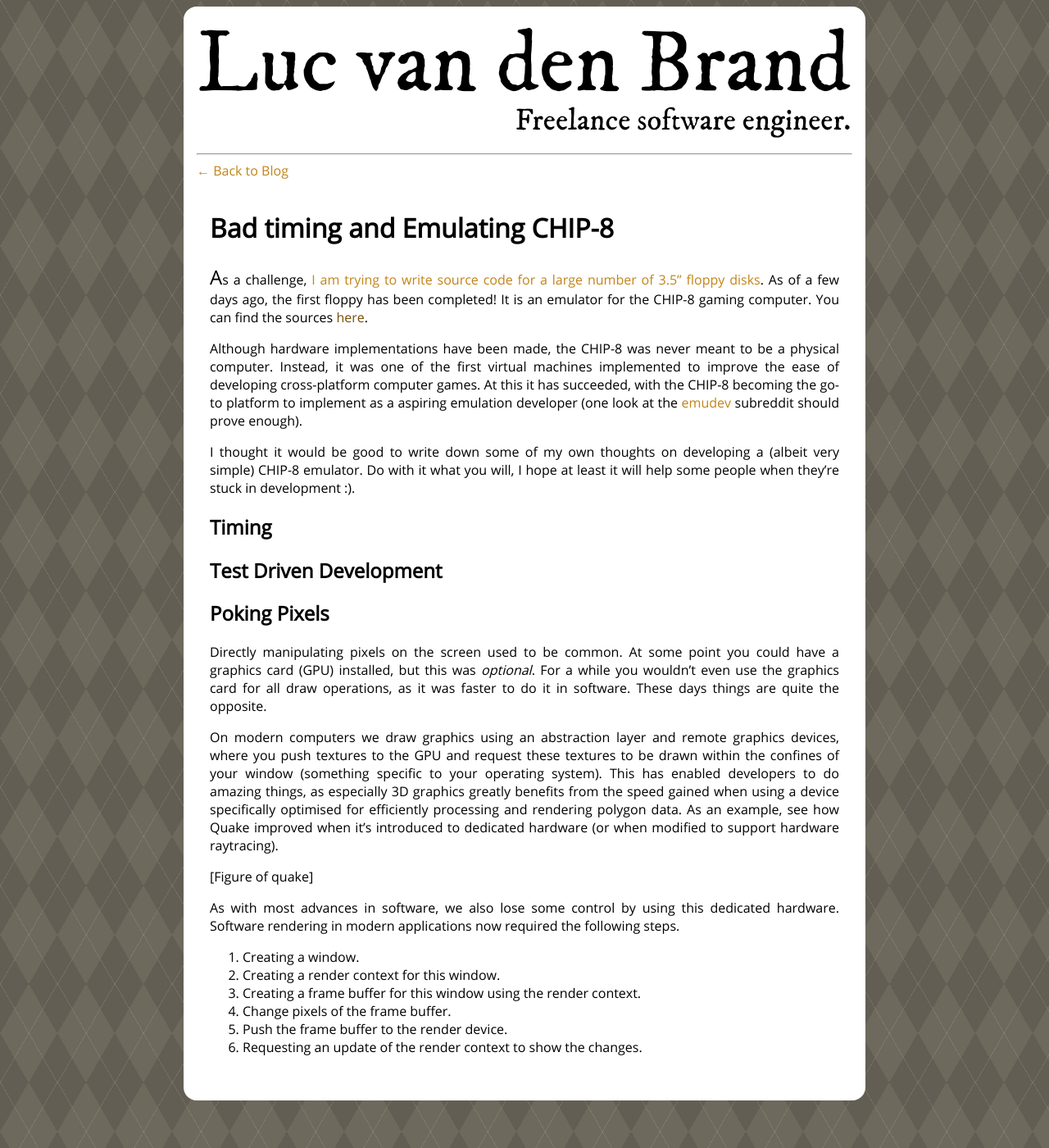
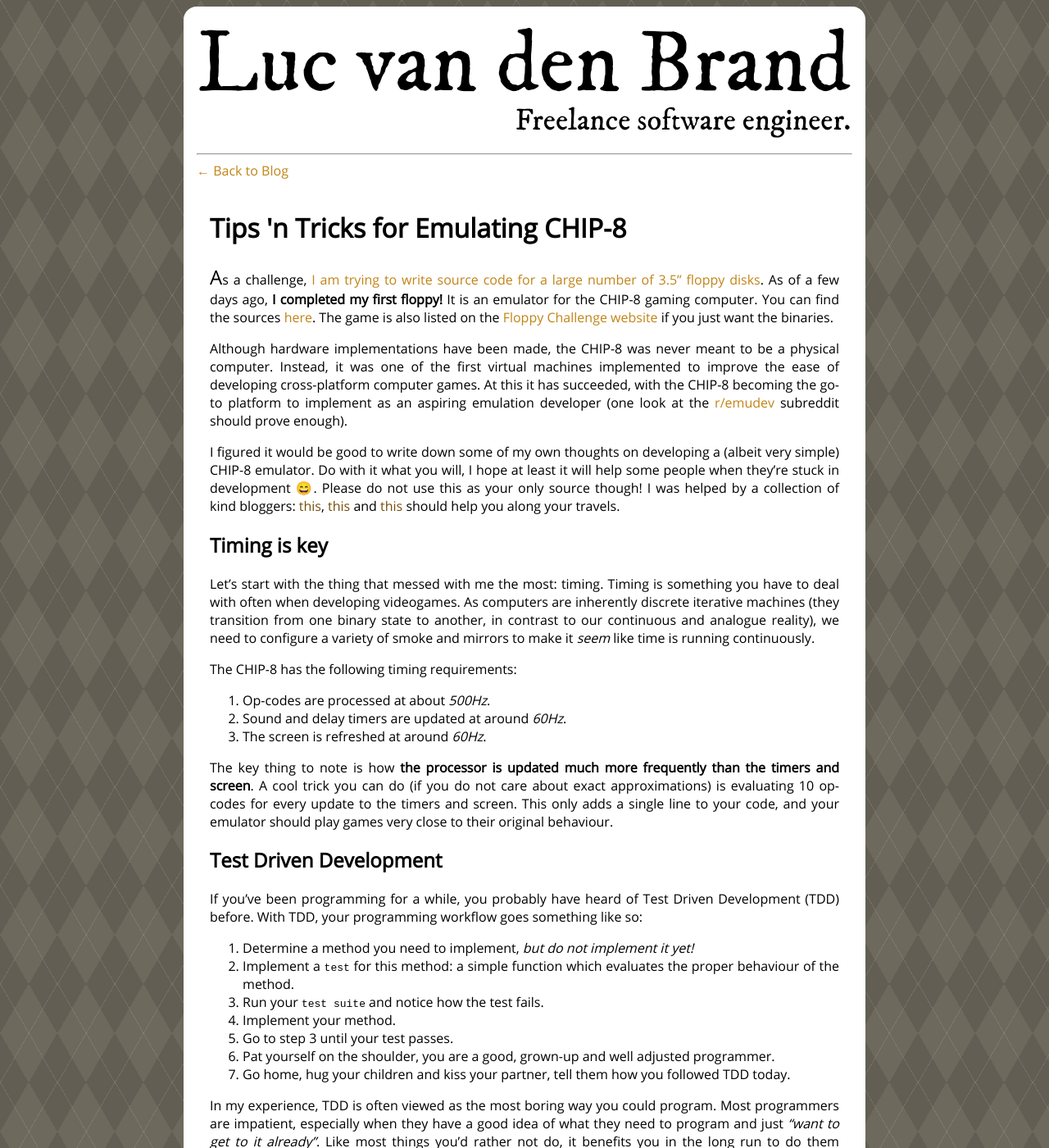
Before and after one commit to LucvandenBrand/lucvandenbrand.github.io, a Jekyll site: the page built from _posts/2019-10-11-Chip-8-emu.markdown, in a window 1280 px wide and 1400 px high. Shown: the whole window at 82% size. Built offline with Jekyll 4.4.1, drawn with Linux system fonts in a browser that asks for light colours; some of the changed text lies outside the part shown.

```diff
--- a/_posts/2019-10-04-Floppy-Challenge.markdown
+++ b/_posts/2019-10-04-Floppy-Challenge.markdown
@@ -12,6 +12,6 @@
 
 **Fill all 242 floppies with your own software.**
 
-There are no additional rules, as long as the program fits, it sits. I will be sharing my progress on this blog, where I'll try to explain how every floppy has been filled for those who might be interested. Of course I do not expect this project to end anytime soon. However, why the rush? I'm looking forward to seeing what I'll learn during the upcoming years :).
+There are no additional rules, as long as the program fits, it sits. I will be sharing my progress on this blog, where I'll try to explain how every floppy has been filled for those who might be interested. Of course I do not expect this project to end anytime soon. However, why the rush? I'm looking forward to seeing what I'll learn during the upcoming years 😌.
 
 For every floppy filled, I will add an entry to the project's main website: [https://floppychallenge.com](https://floppychallenge.com). Do you want to follow the project more closely? Feel free to star the associated [GitHub repository](https://github.com/LucvandenBrand/FloppyChallenge).
--- a/_posts/2019-10-11-Chip-8-emu.markdown
+++ b/_posts/2019-10-11-Chip-8-emu.markdown
@@ -1,33 +1,52 @@
 ---
 layout: post
-title:  "Bad timing and Emulating CHIP-8"
+title:  "Tips 'n Tricks for Emulating CHIP-8"
 summary: "Some notes on writing your first emulator, and what to look out for."
 date:   2019-10-04
 categories: challenge programming retro emulation
 ---
 
-As a challenge, [I am trying to write source code for a large number of 3.5" floppy disks]({ site.baseurl }}{% post_url 2019-10-04-Floppy-Challenge%}). As of a few days ago, the first floppy has been completed! It is an emulator for the CHIP-8 gaming computer. You can find the sources [here]().
+As a challenge, [I am trying to write source code for a large number of 3.5" floppy disks]({{ site.baseurl }}{% post_url 2019-10-04-Floppy-Challenge %}). As of a few days ago, **I completed my first floppy!** It is an emulator for the CHIP-8 gaming computer. You can find the sources [here](https://github.com/LucvandenBrand/FloppyChallenge/tree/master/floppies/chip-8-emu). The game is also listed on the [Floppy Challenge website](https://floppychallenge.com) if you just want the binaries.
 
-Although hardware implementations have been made, the CHIP-8 was never meant to be a physical computer. Instead, it was one of the first virtual machines implemented to improve the ease of developing cross-platform computer games. At this it has succeeded, with the CHIP-8 becoming the go-to platform to implement as a aspiring emulation developer (one look at the [emudev](https://www.reddit.com/r/EmuDev/) subreddit should prove enough).
+Although hardware implementations have been made, the CHIP-8 was never meant to be a physical computer. Instead, it was one of the first virtual machines implemented to improve the ease of developing cross-platform computer games. At this it has succeeded, with the CHIP-8 becoming the go-to platform to implement as an aspiring emulation developer (one look at the [r/emudev](https://www.reddit.com/r/EmuDev/) subreddit should prove enough).
 
-I thought it would be good to write down some of my own thoughts on developing a (albeit very simple) CHIP-8 emulator. Do with it what you will, I hope at least it will help some people when they're stuck in development :).
+I figured it would be good to write down some of my own thoughts on developing a (albeit very simple) CHIP-8 emulator. Do with it what you will, I hope at least it will help some people when they're stuck in development 😄. Please do not use this as your only source though! I was helped by a collection of kind bloggers: [this](), [this]() and [this]() should help you along your travels.
 
-## Timing
+## Timing is key
+Let's start with the thing that messed with me the most: timing. Timing is something you have to deal with often when developing videogames. As computers are inherently discrete iterative machines (they transition from one binary state to another, in contrast to our continuous and analogue reality), we need to configure a variety of smoke and mirrors to make it _seem_ like time is running continuously.
+
+The CHIP-8 has the following timing requirements:
+1. Op-codes are processed at about _500Hz_.
+2. Sound and delay timers are updated at around _60Hz_.
+3. The screen is refreshed at around _60Hz_.
+
+The key thing to note is how **the processor is updated much more frequently than the timers and screen**. A cool trick you can do (if you do not care about exact approximations) is evaluating 10 op-codes for every update to the timers and screen. This only adds a single line to your code, and your emulator should play games very close to their original behaviour.
 
 ## Test Driven Development
+If you've been programming for a while, you probably have heard of Test Driven Development (TDD) before. With TDD, your programming workflow goes something like so:
+
+1. Determine a method you need to implement, _but do not implement it yet!_
+2. Implement a `test` for this method: a simple function which evaluates the proper behaviour of the method.
+3. Run your `test suite` and notice how the test fails.
+4. Implement your method.
+5. Go to step 3 until your test passes.
+6. Pat yourself on the shoulder, you are a good, grown-up and well adjusted programmer.
+7. Go home, hug your children and kiss your partner, tell them how you followed TDD today.
+
+In my experience, TDD is often viewed as the most boring way you could program. Most programmers are impatient, especially when they have a good idea of what they need to program and just _"want to get to it already"_. Like most things you'd rather not do, it benefits you in the long run to do them anyway. When it comes to developing the CHIP-8 emulator, it was especially beneficial to **first develop a collection of tests that verify the expected behaviour of your op-code parser**. You might find your expectations to be wrong (which is a bug in its own right), but it will really help you to hunt down the inevitable collection of bugs you will discover.
 
 ## Poking Pixels
 Directly manipulating pixels on the screen used to be common. At some point you could have a graphics card (GPU) installed, but this was _optional_. For a while you wouldn't even use the graphics card for all draw operations, as it was faster to do it in software. These days things are quite the opposite.
 
-On modern computers we draw graphics using an abstraction layer and remote graphics devices, where you push textures to the GPU and request these textures to be drawn within the confines of your window (something specific to your operating system). This has enabled developers to do amazing things, as especially 3D graphics greatly benefits from the speed gained when using a device specifically optimised for efficiently processing and rendering polygon data. As an example, see how Quake improved when it's introduced to dedicated hardware (or when modified to support hardware raytracing).
+On modern computers we draw graphics using an abstraction layer and remote graphics devices, where you push textures to the GPU and request these textures to be drawn within the confines of your window (something specific to your operating system). This has enabled developers to do amazing things. Especially 3D graphics greatly benefit from the speed gained when using a device specifically optimised for efficiently processing and rendering polygon data (as a neat example of device rendering, [see how Quake II is modified to support hardware ray-tracing](https://www.youtube.com/watch?v=unGtBbhaPeU)).
 
-[Figure of quake]
+As with most advances in technology, we also lose some benefits by using this dedicated hardware. The steps to software rendering vary wildly depending on the language and platform you are developing for (JavaScript + HTML5 is the simplest in my experience), but most modern applications now require the following steps:
 
-As with most advances in software, we also lose some control by using this dedicated hardware. Software rendering in modern applications now required the following steps.
+1. Create a `window`, this is often OS specific.
+2. Create a `render context` for this window, this often depends on your graphics API.
+3. Create a `frame buffer` for this window using the render context.
+4. Change pixels of the `frame buffer`.
+5. Push the frame buffer to the render `device`.
+6. Requesting an update of the `render context` to show the changes.
 
-1. Creating a window.
-2. Creating a render context for this window.
-3. Creating a frame buffer for this window using the render context.
-4. Change pixels of the frame buffer.
-5. Push the frame buffer to the render device.
-6. Requesting an update of the render context to show the changes.
+The fifth step is the tricky part. The GPU is best utilised when textures (e.g. local frame buffers) are pushed rarely, which is the exact thing we need to push often (about 60 pushes a second when it regards to CHIP-8). So make sure you **determine the most efficient manner to push pixels on your platform**.
```
